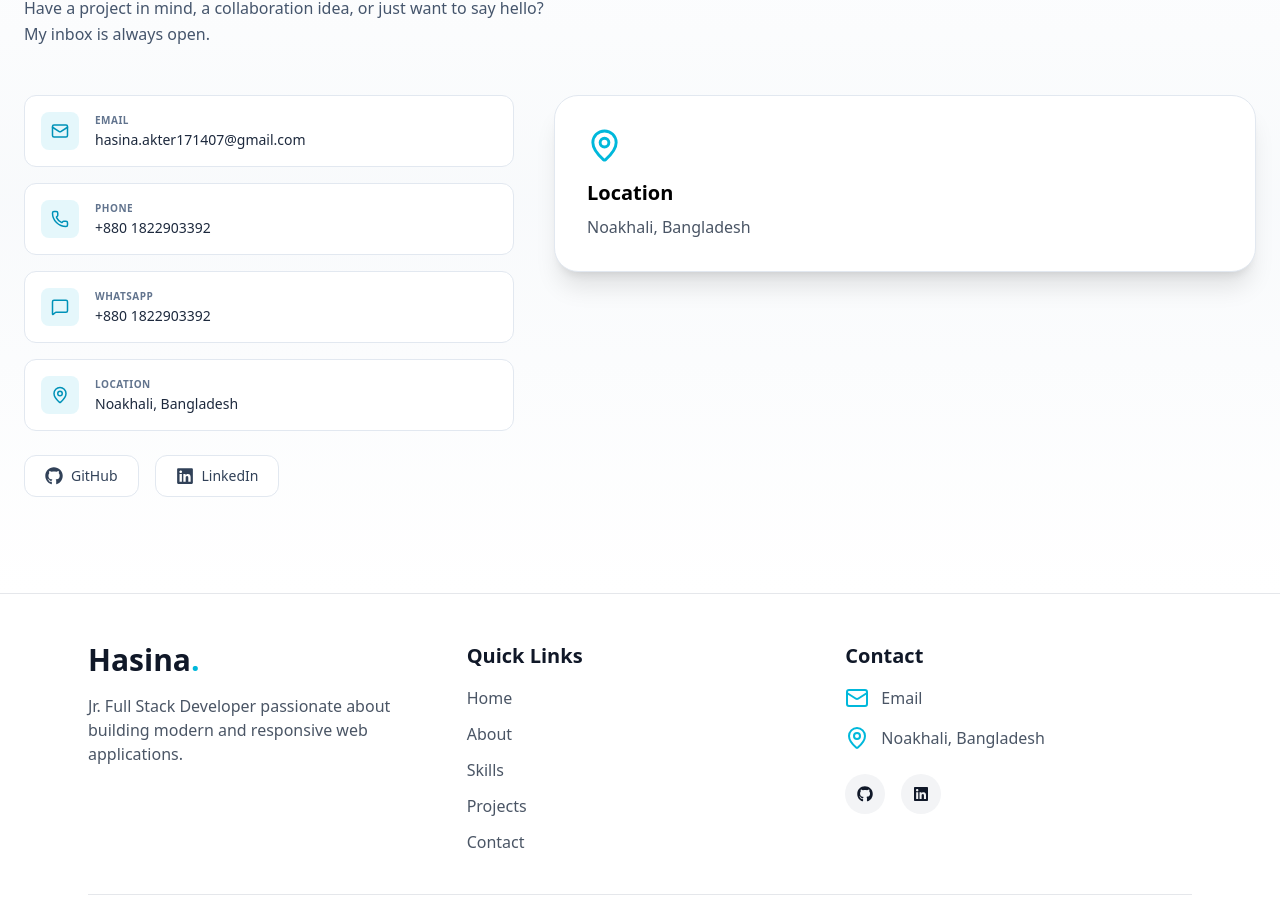
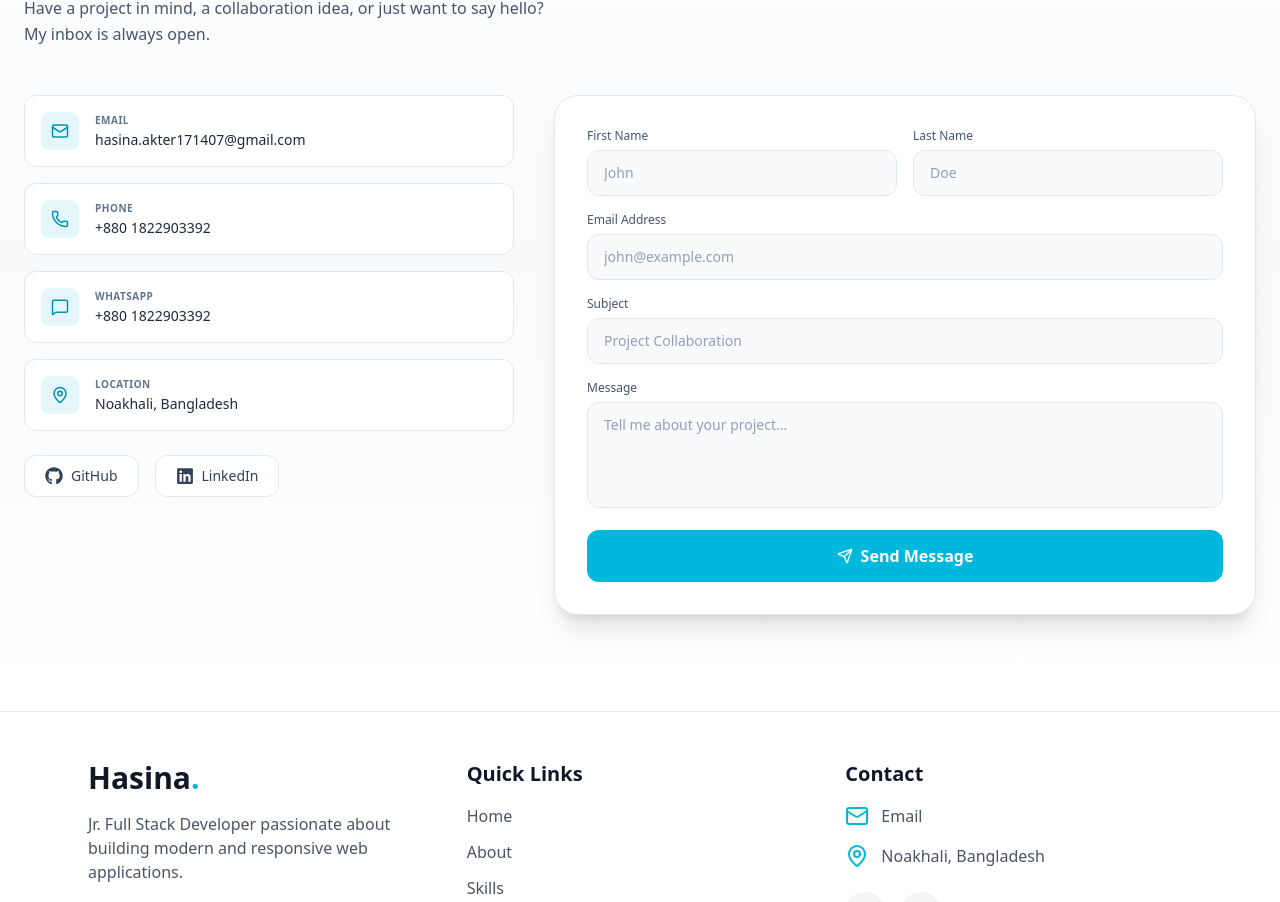
Before and after one commit to hasina-code/hasina-portfolio, a Next.js app: page / in a window 1280 px wide. Shown: the part 6434-7336 px from the top of the page. Built offline with nearby package versions, Linux system fonts and the light colour scheme.

Commit message:
feat(contact): add email draft form submission

```diff
--- a/src/components/Contact.tsx
+++ b/src/components/Contact.tsx
@@ -6,6 +6,33 @@ import { FaGithub, FaLinkedin } from "react-icons/fa";
 import { motion } from "framer-motion";
 
 export default function Contact() {
+  const [formData, setFormData] = useState({
+    firstName: "",
+    lastName: "",
+    email: "",
+    subject: "",
+    message: "",
+  });
+
+  const handleChange = (e: React.ChangeEvent<HTMLInputElement | HTMLTextAreaElement>) => {
+    setFormData({ ...formData, [e.target.name]: e.target.value });
+  };
+
+  const handleSubmit = (e: React.FormEvent) => {
+    e.preventDefault();
+
+    const fullName = `${formData.firstName} ${formData.lastName}`.trim();
+    const subject = formData.subject || `Portfolio message from ${fullName || formData.email}`;
+    const body = [
+      `Name: ${fullName || "Not provided"}`,
+      `Email: ${formData.email}`,
+      "",
+      formData.message,
+    ].join("\n");
+
+    window.location.href = `mailto:hasina.akter171407@gmail.com?subject=${encodeURIComponent(subject)}&body=${encodeURIComponent(body)}`;
+  };
+
   return (
     <section
       id="contact"
@@ -139,26 +166,87 @@ export default function Contact() {
             transition={{ duration: 0.6 }}
             className="rounded-3xl border border-slate-200 bg-white p-6 shadow-xl dark:border-slate-800 dark:bg-slate-900/60 md:p-8 lg:col-span-7"
           >
+            <form onSubmit={handleSubmit} className="space-y-4">
+              {/* Name Inputs */}
+              <div className="grid grid-cols-1 gap-4 sm:grid-cols-2">
+                <div>
+                  <label className="mb-1.5 block text-xs font-medium text-slate-600 dark:text-slate-300">First Name</label>
+                  <input
+                    type="text"
+                    name="firstName"
+                    placeholder="John"
+                    value={formData.firstName}
+                    onChange={handleChange}
+                    className="w-full rounded-xl border border-slate-200 bg-slate-50 px-4 py-3 text-sm text-slate-900 transition placeholder:text-slate-400 focus:border-cyan-500 focus:outline-none focus:ring-2 focus:ring-cyan-500/20 dark:border-slate-700 dark:bg-slate-950 dark:text-white dark:placeholder:text-slate-500"
+                  />
+                </div>
+                <div>
+                  <label className="mb-1.5 block text-xs font-medium text-slate-600 dark:text-slate-300">Last Name</label>
+                  <input
+                    type="text"
+                    name="lastName"
+                    placeholder="Doe"
+                    value={formData.lastName}
+                    onChange={handleChange}
+                    className="w-full rounded-xl border border-slate-200 bg-slate-50 px-4 py-3 text-sm text-slate-900 transition placeholder:text-slate-400 focus:border-cyan-500 focus:outline-none focus:ring-2 focus:ring-cyan-500/20 dark:border-slate-700 dark:bg-slate-950 dark:text-white dark:placeholder:text-slate-500"
+                  />
+                </div>
+              </div>
 
-            <MapPin className="text-cyan-500 mb-4" size={35}/>
+              {/* Email Input */}
+              <div>
+                <label className="mb-1.5 block text-xs font-medium text-slate-600 dark:text-slate-300">Email Address</label>
+                <input
+                  type="email"
+                  name="email"
+                    required
+                  placeholder="john@example.com"
+                  value={formData.email}
+                  onChange={handleChange}
+                  className="w-full rounded-xl border border-slate-200 bg-slate-50 px-4 py-3 text-sm text-slate-900 transition placeholder:text-slate-400 focus:border-cyan-500 focus:outline-none focus:ring-2 focus:ring-cyan-500/20 dark:border-slate-700 dark:bg-slate-950 dark:text-white dark:placeholder:text-slate-500"
+                />
+              </div>
 
+              {/* Subject Input */}
+              <div>
+                <label className="mb-1.5 block text-xs font-medium text-slate-600 dark:text-slate-300">Subject</label>
+                <input
+                  type="text"
+                  name="subject"
+                  placeholder="Project Collaboration"
+                  value={formData.subject}
+                  onChange={handleChange}
+                  className="w-full rounded-xl border border-slate-200 bg-slate-50 px-4 py-3 text-sm text-slate-900 transition placeholder:text-slate-400 focus:border-cyan-500 focus:outline-none focus:ring-2 focus:ring-cyan-500/20 dark:border-slate-700 dark:bg-slate-950 dark:text-white dark:placeholder:text-slate-500"
+                />
+              </div>
 
-            <h3 className="text-xl font-semibold">
-              Location
-            </h3>
+              {/* Message Input */}
+              <div>
+                <label className="mb-1.5 block text-xs font-medium text-slate-600 dark:text-slate-300">Message</label>
+                <textarea
+                  name="message"
+                  rows={4}
+                  required
+                  placeholder="Tell me about your project..."
+                  value={formData.message}
+                  onChange={handleChange}
+                  className="w-full resize-none rounded-xl border border-slate-200 bg-slate-50 px-4 py-3 text-sm text-slate-900 transition placeholder:text-slate-400 focus:border-cyan-500 focus:outline-none focus:ring-2 focus:ring-cyan-500/20 dark:border-slate-700 dark:bg-slate-950 dark:text-white dark:placeholder:text-slate-500"
+                />
+              </div>
 
-
-            <p className="
-            mt-2
-            text-gray-600
-            dark:text-gray-400
-            ">
-              Noakhali, Bangladesh
-            </p>
-
-
+              {/* Submit Button */}
+              <motion.button
+                type="submit"
+                whileHover={{ scale: 1.01 }}
+                whileTap={{ scale: 0.98 }}
+                transition={{ duration: 0.2 }}
+                className="mt-2 flex w-full items-center justify-center gap-2 rounded-xl bg-cyan-500 px-6 py-3.5 font-semibold text-white transition duration-200 hover:bg-cyan-600"
+              >
+                <Send size={16} />
+                Send Message
+              </motion.button>
+            </form>
           </motion.div>
-
 
         </div>
       </div>
```
